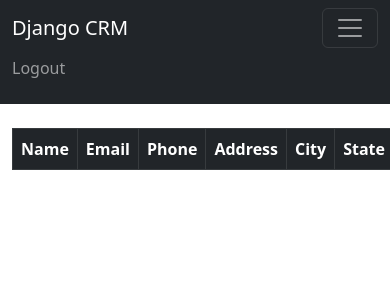
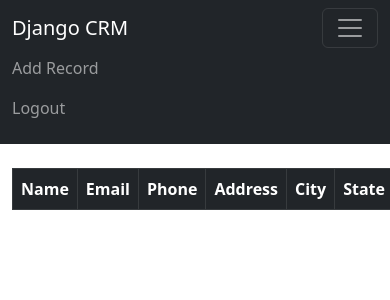
Before and after one commit to simer-wadhwa/Django-CRM, a Django app: page / in a window 390 px wide, after a click that opens the changed part; the page is wider, and only the part inside the window is pictured. Shown: the top 300 px of that part. Run offline with Django 4.2, Linux system fonts and the light colour scheme; the visitor is signed in with stand-in values (Sample User, id 1); data that the repository does not hold is empty.

Commit message:
Add the Record

```diff
--- a/website/templates/navbar.html
+++ b/website/templates/navbar.html
@@ -8,6 +8,10 @@
       <ul class="navbar-nav me-auto mb-2 mb-lg-0">
 
         {% if user.is_authenticated %}
+         <li class="nav-item">
+          <a class="nav-link" href="{% url 'add_record' %}">
+            Add Record</a>
+        </li>
         <li class="nav-item">
           <a class="nav-link" href="{% url 'logout' %}">
             Logout</a>
--- a/website/urls.py
+++ b/website/urls.py
@@ -9,5 +9,6 @@
     path('register/', views.register_user, name='register'),
     path('record/<int:pk>', views.customer_record, name='record'),
     path('delete_record/<int:pk>', views.delete_record, name='delete_record'),
+    path('add_record/', views.add_record, name='add_record'),
 
 ]
--- a/website/views.py
+++ b/website/views.py
@@ -1,7 +1,7 @@
 from django.shortcuts import render, redirect
 from django.contrib.auth import authenticate, login, logout
 from django.contrib import messages
-from .forms import SignUpForm
+from .forms import SignUpForm,AddRecordForm
 from .models import Record
 
 def home(request):
@@ -73,3 +73,20 @@
     else:
         messages.success(request, "You Must be Login to Delete the Record!")
         return redirect('home')
+
+def add_record(request):
+    form=AddRecordForm(request.POST or None)
+    if request.user.is_authenticated:
+        if request.method == "POST":
+            if form.is_valid():
+                add_record=form.save()
+                messages.success(request,"Record Added...")
+                return redirect('home')
+        return render(request, 'add_record.html', {'form': form})
+
+
+    else:
+        messages.success(request, "You must be Login")
+        return redirect('home')
+
+    return render(request, 'add_record.html', {'form': form})
```
Also changed, not shown: website/forms.py (+18 -0 lines), website/templates/add_record.html (added, +16 -0 lines).
